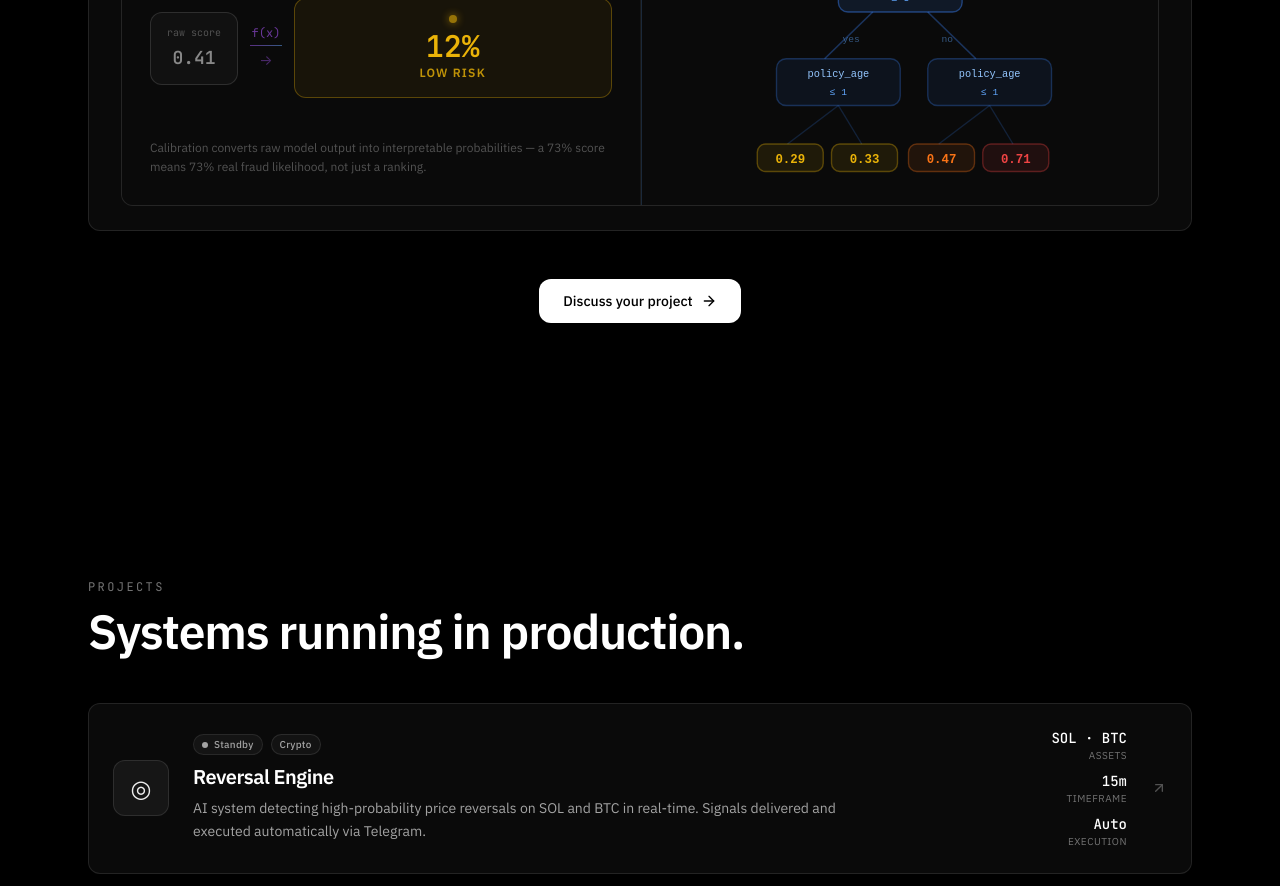
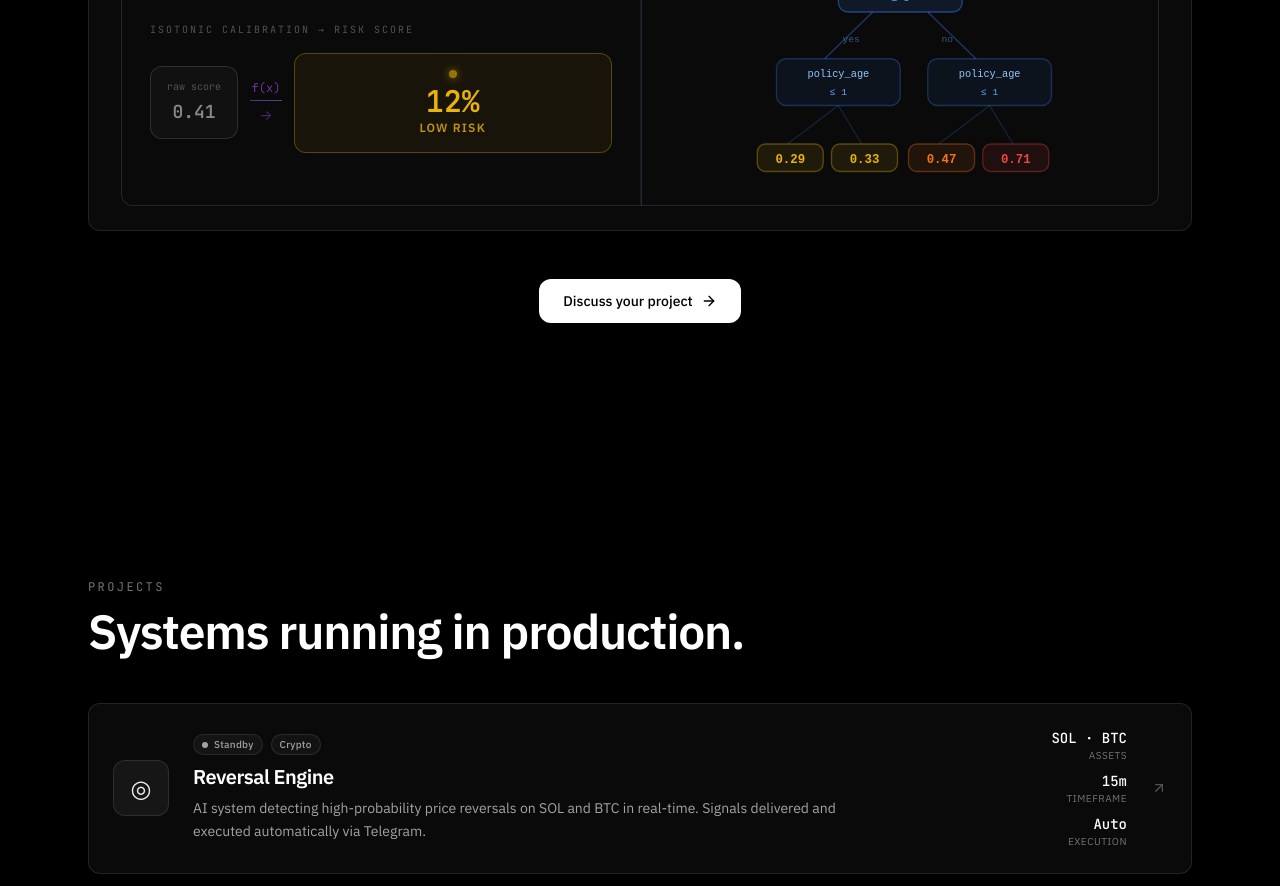
Before and after one commit to ag-algolab/ag-algolab.github.io, a React (Vite) app: page / in a window 1280 px wide. Shown: the part 2940-3826 px from the top of the page. Built offline with nearby package versions, Linux system fonts and the light colour scheme.

Commit message:
Update App.jsx

```diff
--- a/src/App.jsx
+++ b/src/App.jsx
@@ -795,14 +795,6 @@ function FraudGrid() {
               </div>
             </div>
           </div>
-
-          <p
-            className="text-xs text-neutral-600 leading-relaxed"
-            style={{ opacity: step >= 3 ? 1 : 0.3, transition: 'opacity 1.5s ease' }}
-          >
-            Calibration converts raw model output into interpretable probabilities —
-            a 73% score means 73% real fraud likelihood, not just a ranking.
-          </p>
         </div>
 
         {/* ── Q3 lower-right — CatBoost tree ── */}
```
